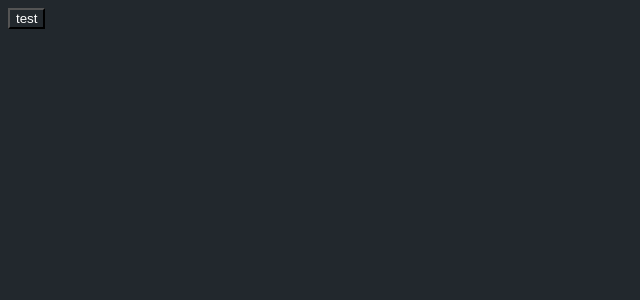
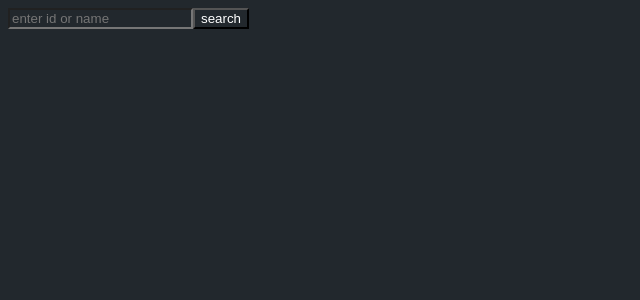
Before and after one commit to jwhunt19/pokedex, a React (Create React App) app: page / in a window 1280 px wide. Shown: the top 300 px of the page, without its empty margins (0-640 px from the left). Built offline with nearby package versions, Linux system fonts and the light colour scheme; the HTML template or start-up script is replaced by a standard one.

Commit message:
get and shape pokeapi data

```diff
--- a/src/App.js
+++ b/src/App.js
@@ -1,16 +1,28 @@
-import { useState } from 'react';
-import * as pokeAPI from './services/pokeAPI';
+import { useState } from "react";
+import * as pokeAPI from "./services/pokeApi";
 
 function App() {
   const [pokemon, setPokemon] = useState({});
+  const [input, setInput] = useState("");
 
-  const test = () => {
-    console.log('hey')
+  const handleInput = (e) => {
+    setInput(e.target.value);
   }
+
+  const search = () => {
+    pokeAPI.getPokemon(input).then((data) => setPokemon(data))
+  };
 
   return (
     <div className="App">
-      <button onClick={test}>test</button>
+      <input
+        type="text"
+        placeholder="enter id or name"
+        value={input}
+        onChange={handleInput}
+      ></input>
+      <button onClick={search}>search</button>
+      {pokemon.name ? <p>{pokemon.name}</p> : ''}
     </div>
   );
 }
--- a/src/services/pokeAPI.js
+++ b/src/services/pokeAPI.js
@@ -1,7 +1,10 @@
+import * as pokeApiUtils from '../utils/pokeApiUtils.js'
+
 const getPokemon = async (id) => {
   const response = await fetch(`https://pokeapi.co/api/v2/pokemon/${id}`);
   const data = await response.json();
-  return data;
+  const shapedData = pokeApiUtils.shapeData(data);
+  return shapedData;
 }
 
 export { getPokemon };
--- /dev/null
+++ b/src/utils/pokeApiUtils.js
@@ -0,0 +1,18 @@
+const shapeData = (data) => {
+  const shapedData = {
+    id: data.id,
+    name: data.name,
+    image: data.sprites.front_default,
+    types: data.types.map((type) => type.type.name),
+    stats: {},
+    abilities: data.abilities.map((ability) => ability.ability.name)
+  };
+
+  data.stats.forEach((stat) => {
+    shapedData.stats[stat.stat.name] = stat.base_stat;
+  });
+
+  return shapedData;
+}
+
+export { shapeData }
```
